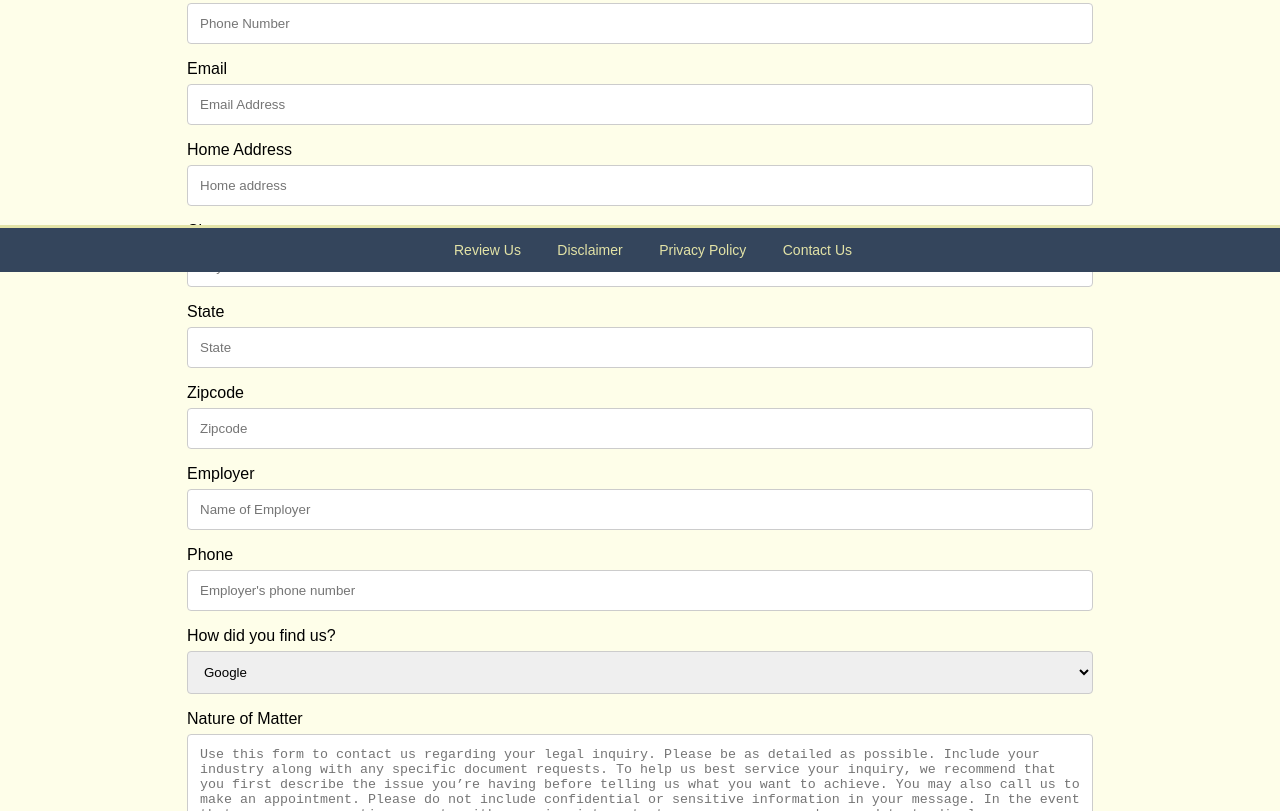
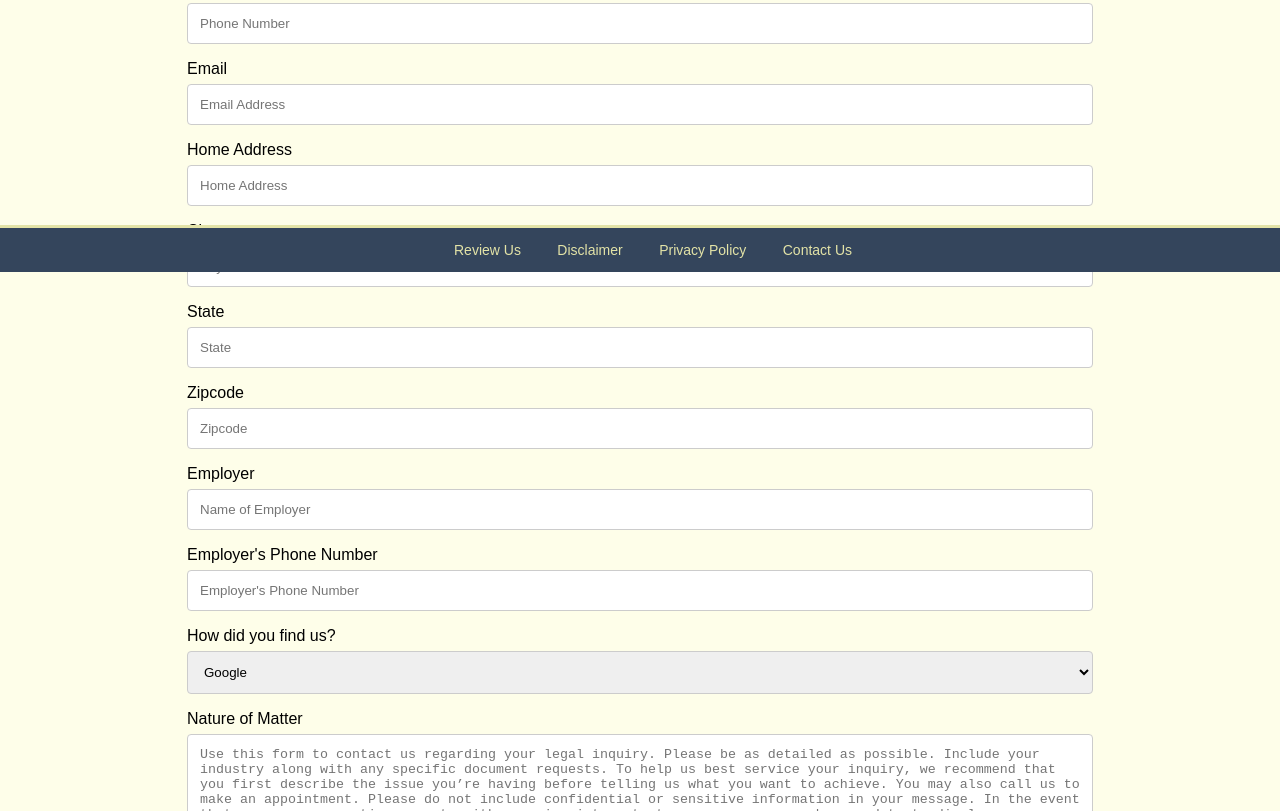
Before and after one commit to LockIndustries/LockLegalServices.com, a plain HTML site: page intake.html in a window 1280 px wide. Shown: the part 528-1339 px from the top of the page. Drawn offline with Linux system fonts and the light colour scheme.

Commit message:
Intake form update/edit typo

```diff
--- a/intake.html
+++ b/intake.html
@@ -86,7 +86,7 @@
         <input type="text" id="email" name="email" placeholder="Email Address">
 
         <label for="address">Home Address</label>
-        <input type="text" id="address" name="address" placeholder="Home address">
+        <input type="text" id="address" name="address" placeholder="Home Address">
 
         <label for="city">City</label>
         <input type="text" id="city" name="city" placeholder="City">
@@ -100,8 +100,8 @@
         <label for="employer">Employer</label>
         <input type="text" id="employer" name="employer" placeholder="Name of Employer">
 
-        <label for="ephone">Phone</label>
-        <input type="text" id="ephone" name="ephone" placeholder="Employer's phone number">
+        <label for="ephone">Employer's Phone Number</label>
+        <input type="text" id="ephone" name="ephone" placeholder="Employer's Phone Number">
 
         <label for="csource">How did you find us?</label>
         <select id="csource" name="csource">
```
